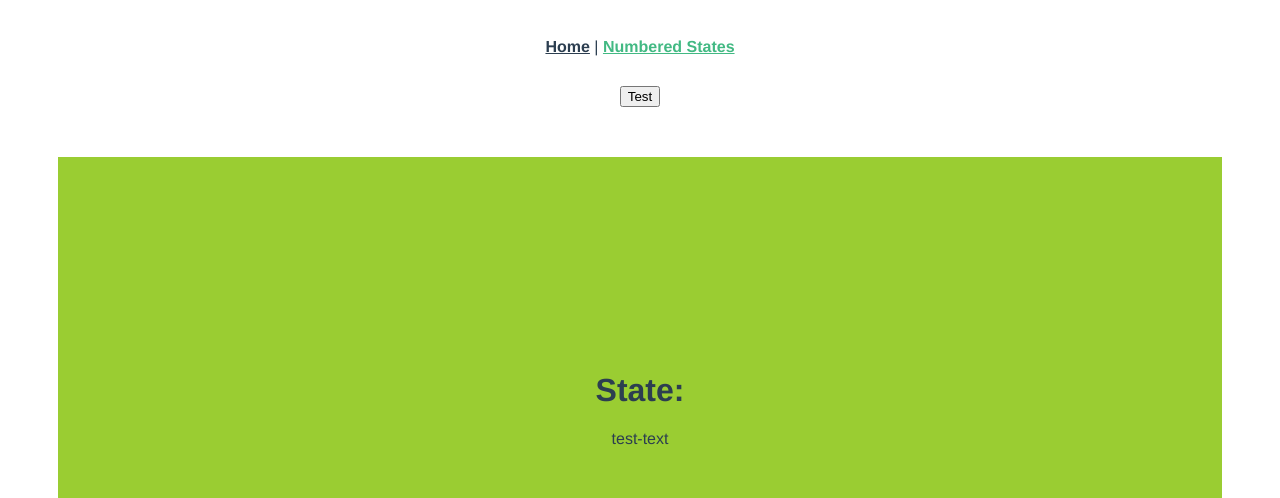
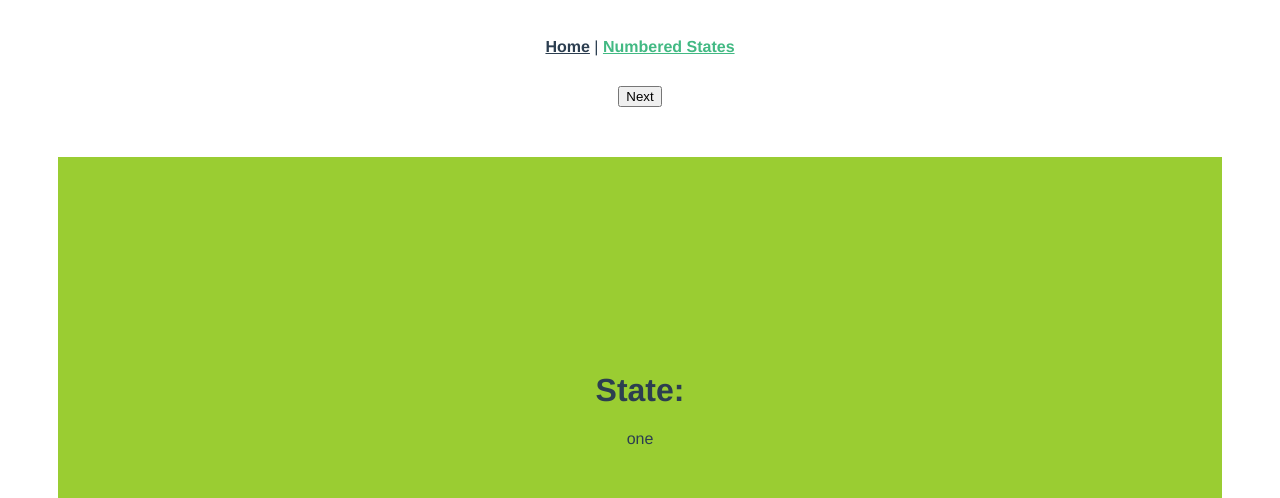
Before and after one commit to riccardodelucia/vue-2-dynamic-components-xstate, a Vue app: page /#/static in a window 1280 px wide. Shown: the top 498 px of the page. Built offline with nearby package versions, Linux system fonts and the light colour scheme.

Commit message:
static component completed

```diff
--- a/src/components/StaticComp.vue
+++ b/src/components/StaticComp.vue
@@ -1,23 +1,56 @@
 <template>
   <div>
-    <button>Test</button>
+    <button v-show="current.value !== 'one'" v-on:click="send('PREV')">
+      Prev
+    </button>
+    <button v-show="current.value !== 'four'" v-on:click="send('NEXT')">
+      Next
+    </button>
+
     <div class="page-container">
       <div>
         <h1>
           State:
         </h1>
-        <p>{{ text }}</p>
+        <p>{{ current.value }}</p>
       </div>
     </div>
   </div>
 </template>
 
 <script>
+import { interpret } from "xstate";
+import { sequentialMachine } from "@/state_machines/sequentialMachine.js";
 export default {
+  created() {
+    // Start service on component creation
+    this.sequentialService
+      .onTransition(state => {
+        // Update the current state component data property with the next state
+        this.current = state;
+        // Update the context component data property with the updated context
+        this.context = state.context;
+      })
+      .start();
+  },
   data() {
     return {
-      text: "test-text"
+      text: "test-text",
+      // Interpret the machine and store it in data
+      sequentialService: interpret(sequentialMachine),
+
+      // Start with the machine's initial state
+      current: sequentialMachine.initialState,
+
+      // Start with the machine's initial context
+      context: sequentialMachine.context
     };
+  },
+  methods: {
+    // Send events to the service
+    send(event) {
+      this.sequentialService.send(event);
+    }
   }
 };
 </script>
--- a/src/state_machines/sequentialMachine.js
+++ b/src/state_machines/sequentialMachine.js
@@ -9,16 +9,16 @@ export const sequentialMachine = Machine({
   initial: "one",
   states: {
     one: {
-      on: { TOGGLE: "two" }
+      on: { NEXT: "two" }
     },
     two: {
-      on: { TOGGLE: "three" }
+      on: { NEXT: "three", PREV: "one" }
     },
     three: {
-      on: { TOGGLE: "four" }
+      on: { NEXT: "four", PREV: "two" }
     },
     four: {
-      on: { TOGGLE: "one" }
+      on: { PREV: "three" }
     }
   }
 });
```
